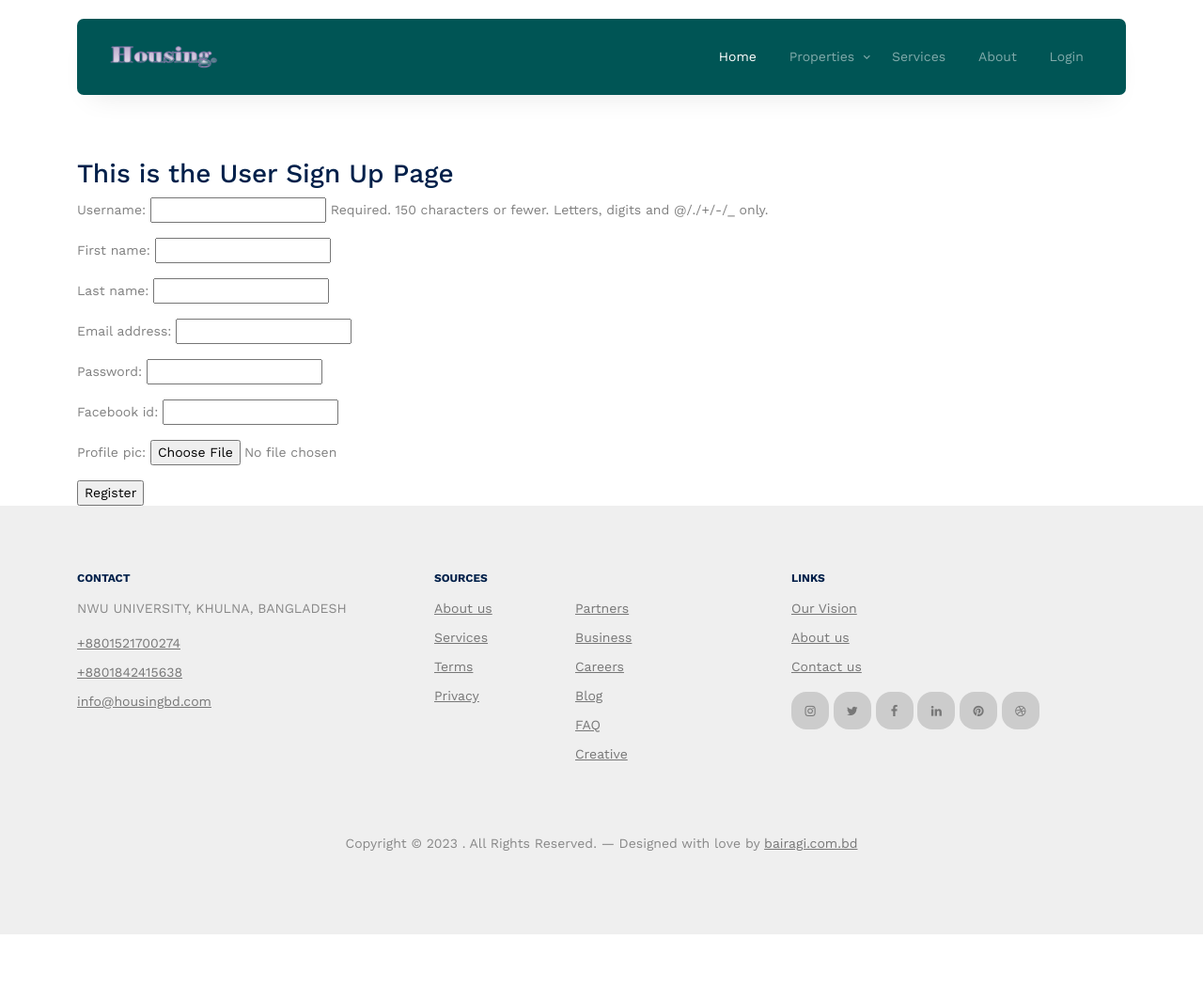
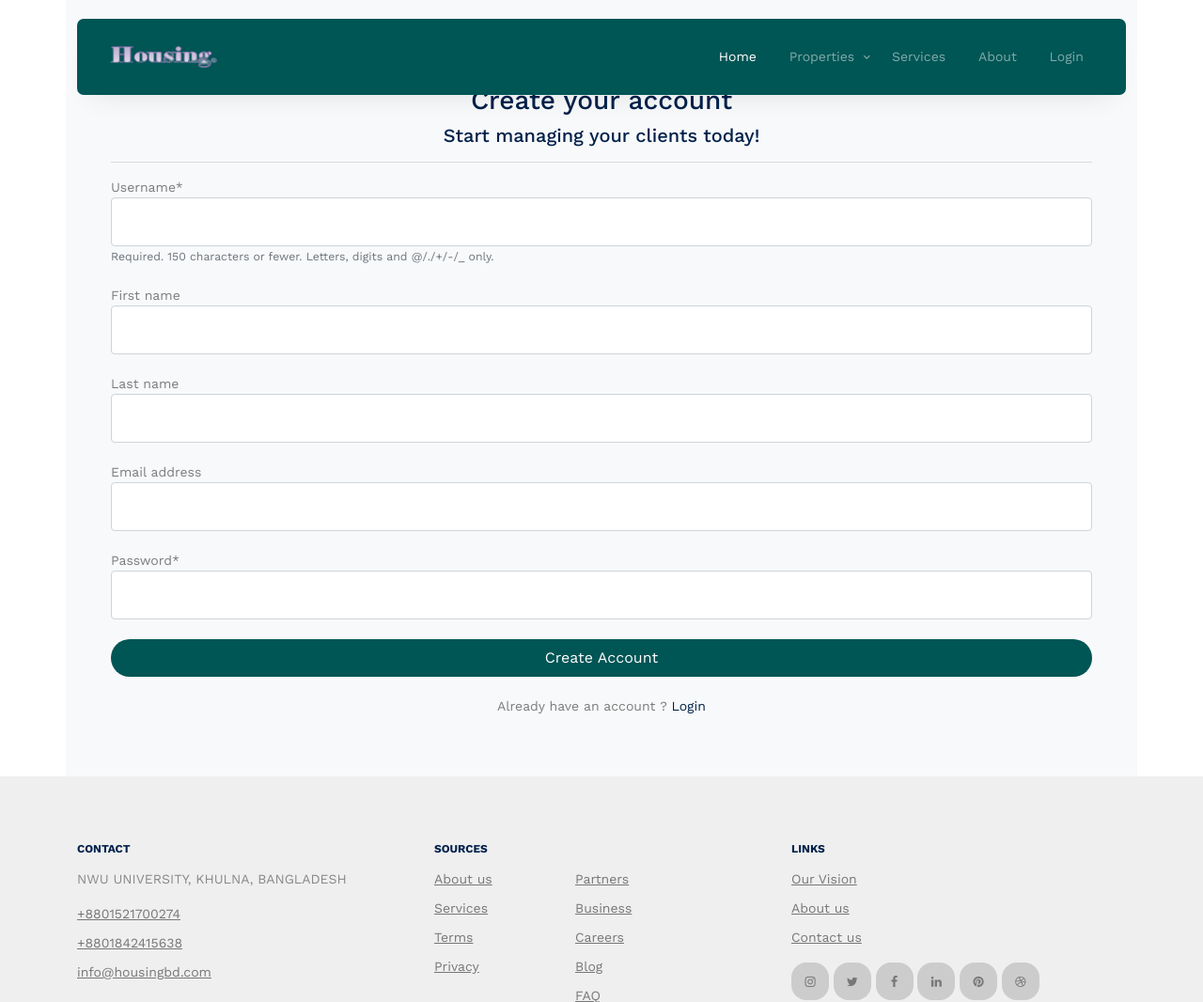
Before and after one commit to debbairagi/HousingBDProject, a Django app: page /signup/ in a window 1280 px wide. Shown: the top 1066 px of the page at 94% size. Before the commit the page ends 994 px from the top, so only its background shows below. Run offline with Django 4.2, Linux system fonts and the light colour scheme; some libraries are stand-ins or nearby versions; some web fonts are replaced.

Commit message:
Problem solved

```diff
--- a/housingbdsite/housingbdsite/settings.py
+++ b/housingbdsite/housingbdsite/settings.py
@@ -41,7 +41,11 @@ INSTALLED_APPS = [
     'userapp',
     'authapp',
     'loginapp',
+    'crispy_forms',
+
 ]
+
+CRISPY_TEMPLATE_PACK = 'bootstrap4'
 
 MIDDLEWARE = [
     'django.middleware.security.SecurityMiddleware',
--- a/housingbdsite/loginapp/views.py
+++ b/housingbdsite/loginapp/views.py
@@ -56,5 +56,5 @@ def signup_view(request):
         user_form = UserForm()
         user_info_form = UserInfoForm()
 
-    diction = {'user_form': user_form, 'user_info_form':user_info_form, 'registered': registered }
+    diction = {'user_form': user_form,'registered': registered }
     return render(request, 'loginapp/signup.html', context=diction)
--- a/housingbdsite/templates/loginapp/signup.html
+++ b/housingbdsite/templates/loginapp/signup.html
@@ -1,25 +1,36 @@
 {% extends 'base.html' %}
-
+{% load crispy_forms_tags %}
 {% block content %}
-<div class="container">
+<div class="container bg-light shadow-md p-5 form-layout">
     <br>
     <br>
-    <br>
-    <br>
-    <br>
-    <br>
-    <br>
-    <br>
-    <h3>This is the User Sign Up Page</h3>
+    <div class="text-center">
+        <h3>Create your account</h3>
+        <h5>Start managing your clients today!</h5>
+    </div>
+
+    <hr>
     {% if registered %}
     <div class="alert alert-success"> Congratulations! Registration Successfull</div>
     {% else %}
     <form enctype="multipart/form-data" action="" method="POST">
-        {{user_form.as_p}}
-        {{user_info_form.as_p}}
+        {{user_form.username|as_crispy_field }}
+        <br>
+        {{user_form.first_name|as_crispy_field }}
+        <br>
+        {{user_form.last_name|as_crispy_field }}
+        <br>
+        {{user_form.email|as_crispy_field }}
+        <br>
+        {{user_form.password|as_crispy_field }}
+        <br>
         {% csrf_token %}
-        <input type="submit" value="Register">
+        <button class="btn btn-primary w-100 btn-black p-2" type="submit">Create Account</button>
     </form>
+    <br />
+    <div class="text-center">
+        <p>Already have an account ? <a href="{% url 'login_view' %}">Login</a> </p>
+    </div>
     {% endif %}
 </div>
 {% endblock %}
```
Also changed, not shown: housingbdsite/templates/loginapp/login.html (+13 -5 lines).
